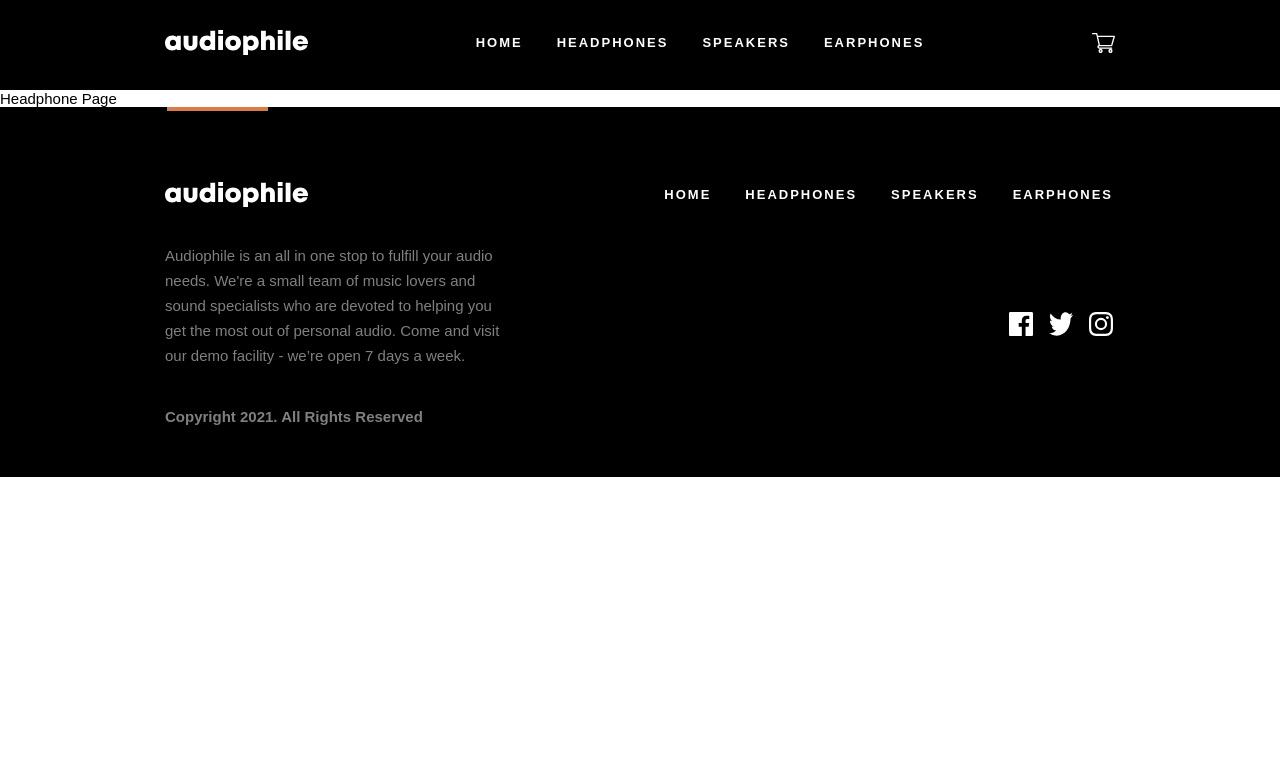
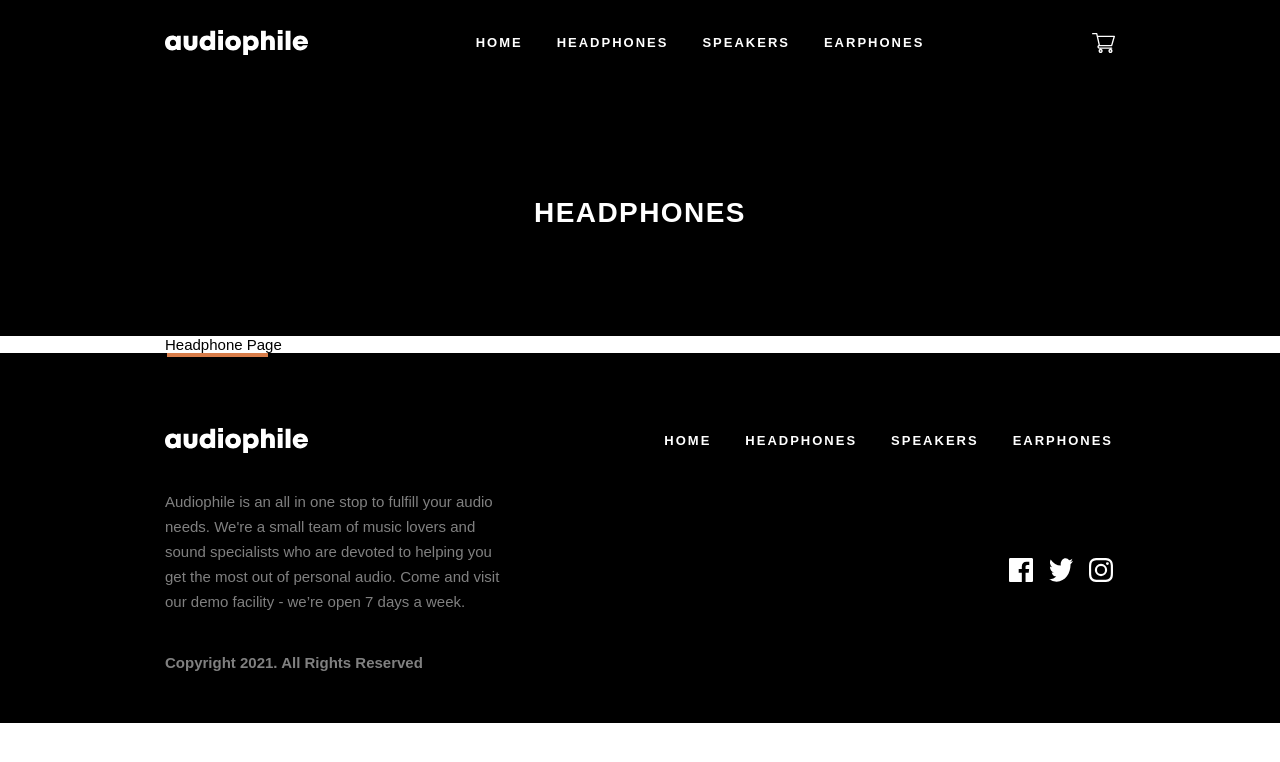
Before and after one commit to smccourtb/audiophile-ecommerce-website, a React (Create React App) app: page /headphones in a window 1280 px wide. Shown: the top 762 px of the page. Built offline with nearby package versions, Linux system fonts and the light colour scheme.

Commit message:
move styled component Content to shared-styles.js

```diff
--- a/src/App.js
+++ b/src/App.js
@@ -5,7 +5,7 @@ import Header from "./components/Header";
 import Footer from "./components/Footer";
 // main pages of content
 import Home from "./components/Home";
-import Headphones from "./components/Headphones";
+import HeadphonesPage from "./components/HeadphonesPage";
 import Speakers from "./components/Speakers";
 import Earphones from "./components/Earphones";
 import Checkout from "./components/Checkout";
@@ -18,7 +18,7 @@ const App = () => (
     <ContentContainer>
       <Routes>
         <Route path="/" element={<Home />} />
-        <Route path="/headphones" element={<Headphones />} />
+        <Route path="/headphones" element={<HeadphonesPage />} />
         <Route path="/speakers" element={<Speakers />} />
         <Route path="/earphones" element={<Earphones />} />
         <Route path="/checkout" element={<Checkout />} />
--- a/src/components/Headphones.jsx
+++ /dev/null
@@ -1,5 +0,0 @@
-const Headphones = () => {
-  return <main>Headphone Page</main>;
-};
-
-export default Headphones;
--- /dev/null
+++ b/src/components/HeadphonesPage.jsx
@@ -0,0 +1,13 @@
+import { Content } from "../styles/shared-styles";
+import SubheaderSimple from "./SubheaderSimple";
+
+const HeadphonesPage = () => {
+  return (
+    <>
+      <SubheaderSimple text={"Headphones"} />
+      <Content>Headphone Page</Content>
+    </>
+  );
+};
+
+export default HeadphonesPage;
--- a/src/components/Subheader.jsx
+++ b/src/components/Subheader.jsx
@@ -80,11 +80,9 @@ const ProductDescription = styled.p`
   mix-blend-mode: normal;
   opacity: 0.75;
   padding-bottom: 28px;
-
   @media (min-width: 768px) {
     padding: 0 15px 40px;
   }
-
   @media (min-width: 1024px) {
     padding: 0 49px 40px 0;
   }
--- /dev/null
+++ b/src/components/SubheaderSimple.jsx
@@ -0,0 +1,32 @@
+import styled from "styled-components/macro";
+
+const Container = styled.div`
+  background-color: #000000;
+  height: 102px;
+  display: flex;
+  align-items: center;
+  justify-content: center;
+  @media (min-width: 768px) {
+    height: 246px;
+  }
+`;
+
+const HeaderText = styled.h1`
+  font-style: normal;
+  font-weight: bold;
+  font-size: 28px;
+  line-height: 38px;
+  letter-spacing: 1.42857px;
+  text-transform: uppercase;
+  color: #ffffff;
+`;
+
+const SubheaderSimple = ({ text }) => {
+  return (
+    <Container>
+      <HeaderText>{text}</HeaderText>
+    </Container>
+  );
+};
+
+export default SubheaderSimple;
```
